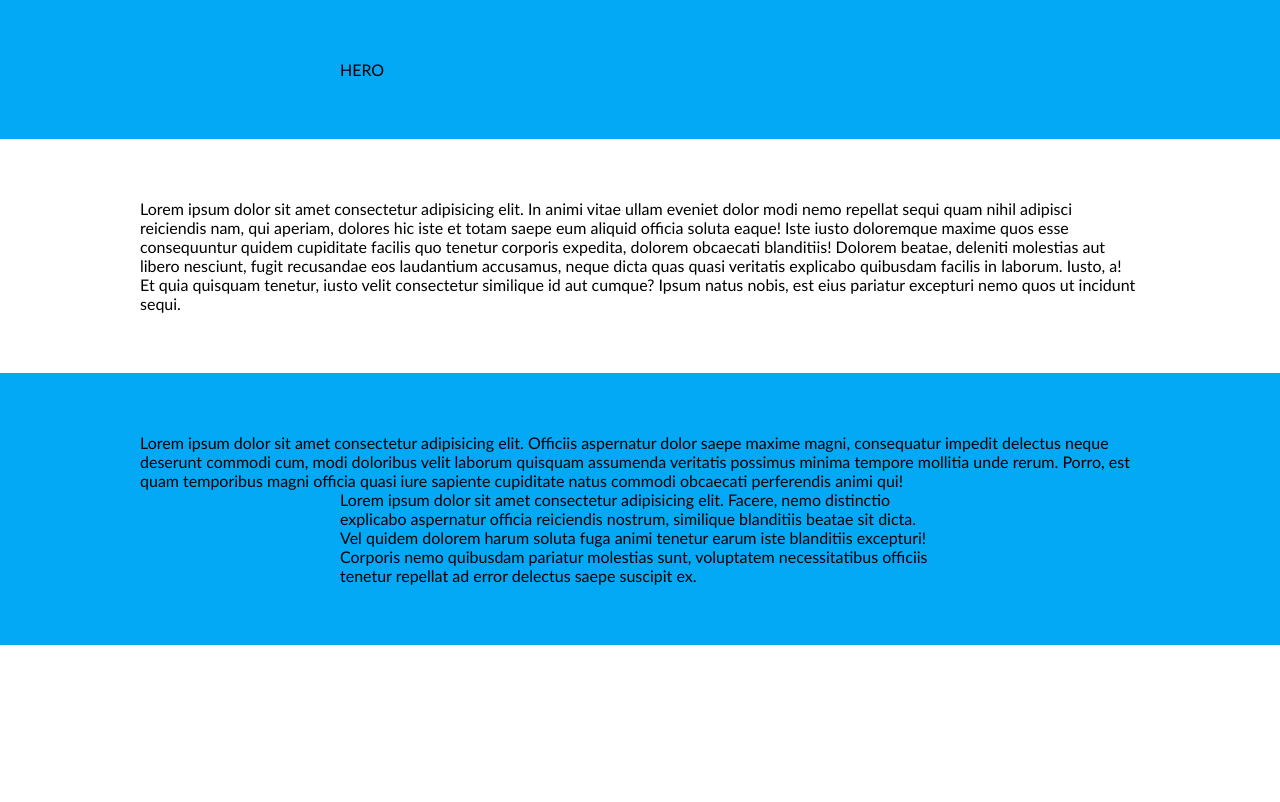
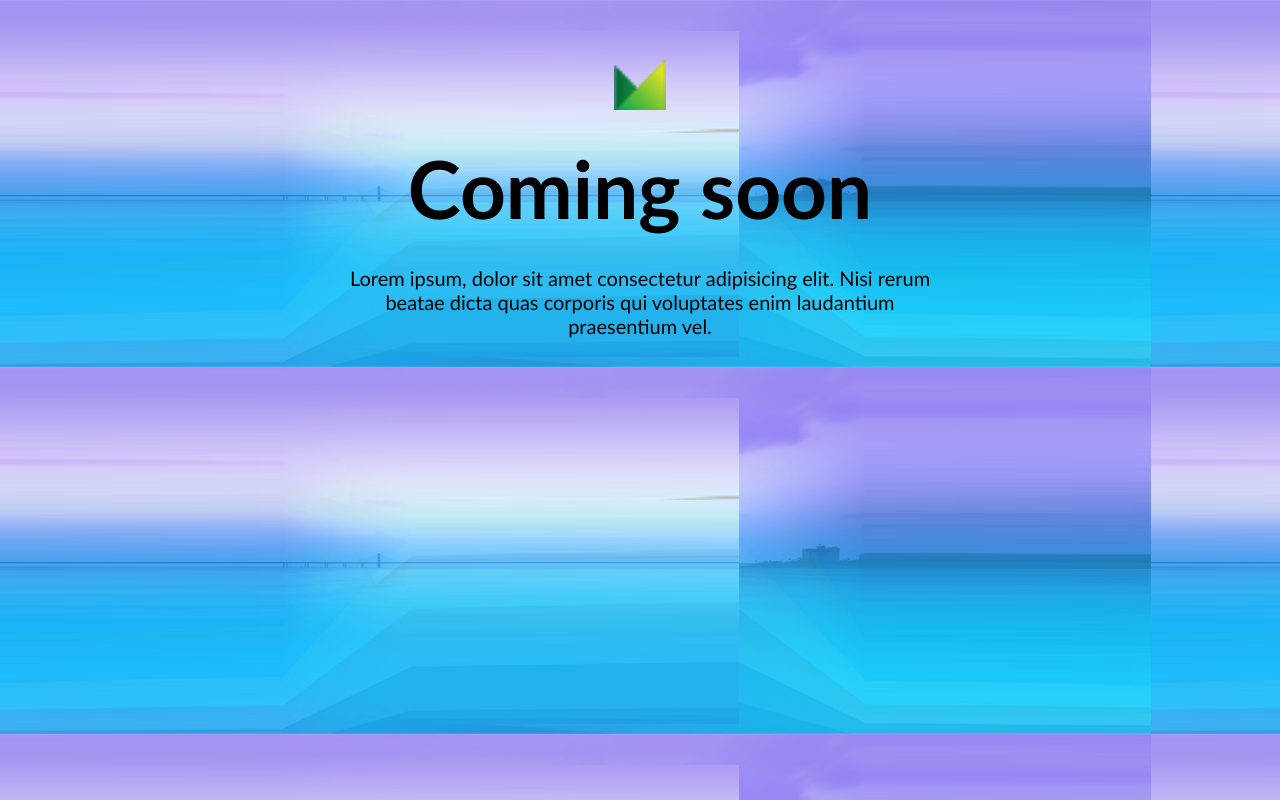
Before and after one commit to Jurgita011/11_coming-soon, a website: page index.html in a window 1280 px wide. Shown: the top 802 px of the page. Drawn offline with Linux system fonts and the light colour scheme.

Commit message:
Initial hero content and style

```diff
--- a/CSS/pages/home.css
+++ b/CSS/pages/home.css
@@ -4,3 +4,32 @@
 /* 3rd-party */
 /* componentes */
 /* CUSTOM STYLE */
+
+.hero{
+    min-height: 100vh;
+    background-image: url(../../img/background.png);
+}
+
+.hero > .short-row {
+    display: flex;
+    flex-direction: column;
+    gap: 30px;
+    text-align: center;
+    align-items: center;
+}
+
+.hero .logo {
+    height: 50px;
+}
+.hero .title{
+    font-size: 80px;
+}
+.hero .description {
+    font-size: 20px;
+}
+
+@media(max-width:600px){
+    .hero .title{
+        font-size: 64px;
+    }
+}
--- a/index.html
+++ b/index.html
@@ -11,9 +11,11 @@
 
 <body>
    <main>
-    <section class=" container bg-main">
+    <section class=" container bg-main hero">
         <div class="short-row">
-          HERO
+        <img class="logo"  src="./img/logo.png" alt="Logo">
+        <h1 class="title">Coming soon</h1>
+        <p class="description">Lorem ipsum, dolor sit amet consectetur adipisicing elit. Nisi rerum beatae dicta quas corporis qui voluptates enim laudantium praesentium vel.</p>
         </div>
     </section>
     <section class="container">
```
